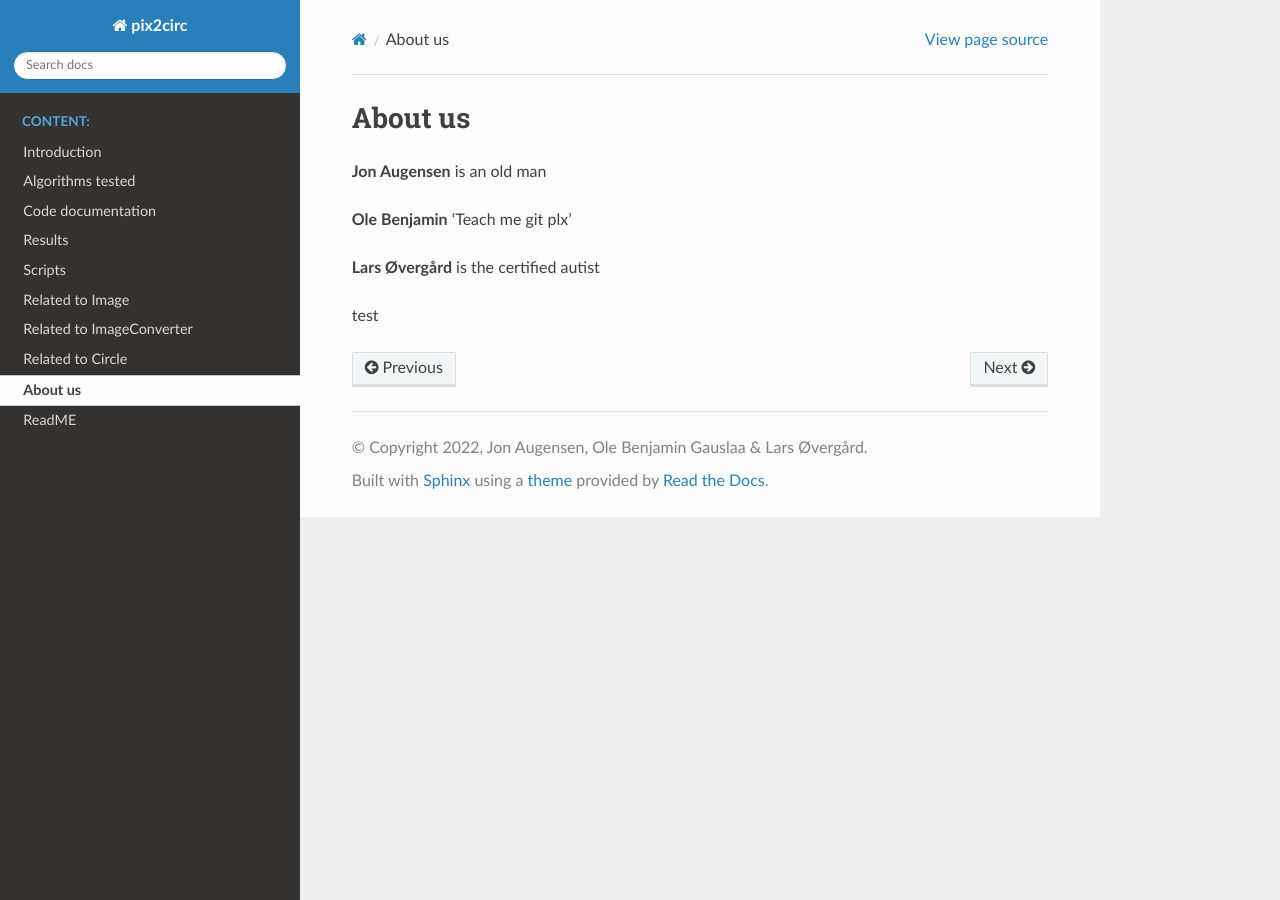
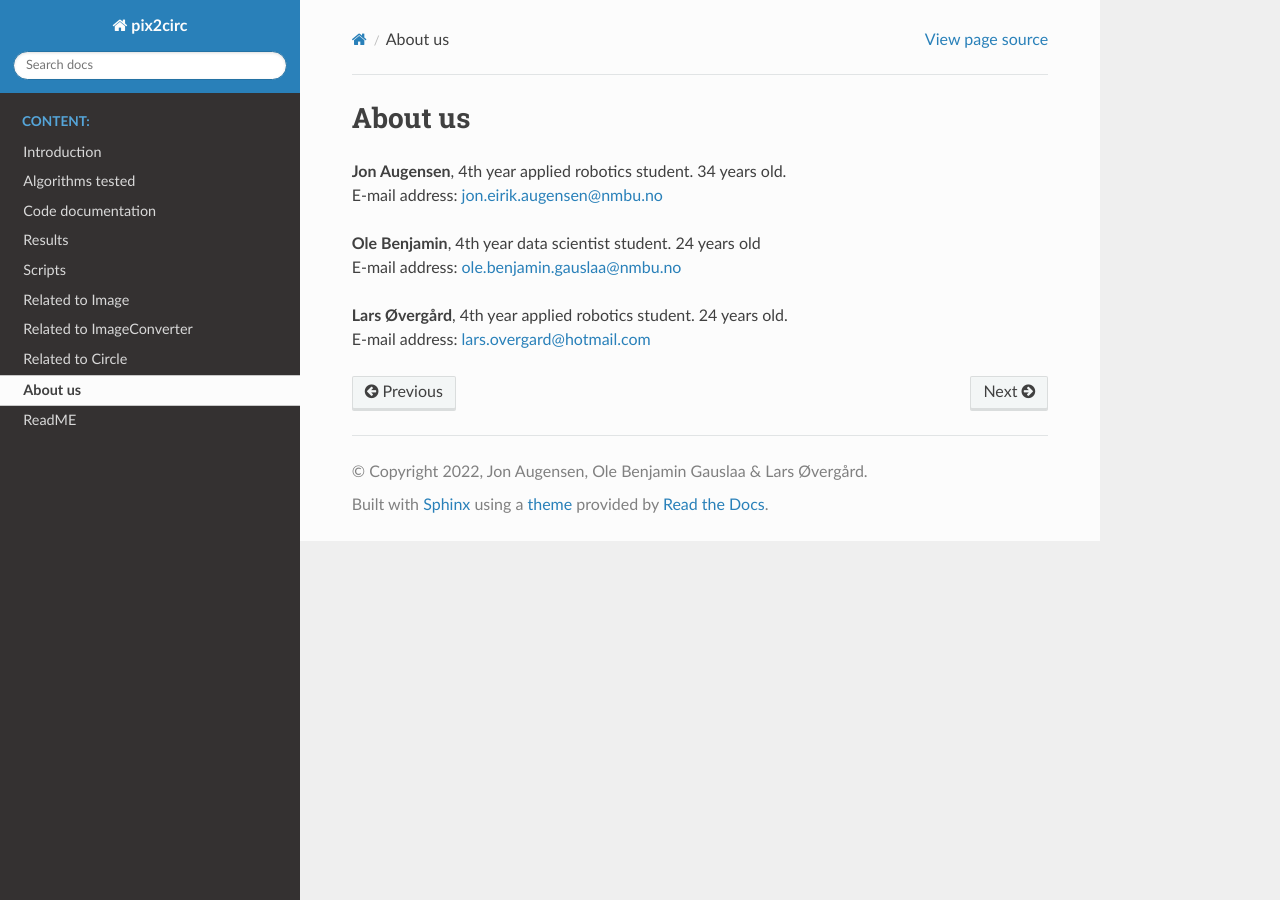
Before and after one commit to ubergard/pix2circ, a Sphinx documentation site: the page built from docs/about_us.rst, in a window 1280 px wide. Built offline with Sphinx 7.4.7 and the Read the Docs theme 2.0.0, drawn with Linux system fonts in a browser that asks for light colours.

```diff
--- a/docs/about_us.rst
+++ b/docs/about_us.rst
@@ -2,16 +2,15 @@ About us
 ==========
 
 
+**Jon Augensen**, 4th year applied robotics student. 34 years old.  |br|
+E-mail address: jon.eirik.augensen@nmbu.no
 
+**Ole Benjamin**, 4th year data scientist student.  24 years old |br|
+E-mail address: ole.benjamin.gauslaa@nmbu.no
 
-**Jon Augensen** is an old man |br|
+**Lars Øvergård**, 4th year applied robotics student. 24 years old. |br|
+E-mail address: lars.overgard@hotmail.com
 
-**Ole Benjamin** 'Teach me git plx' |br|
-
-
-**Lars Øvergård** is the certified autist |br|
-
-test
 
 .. |br| raw:: html
 
--- a/docs/index.rst
+++ b/docs/index.rst
@@ -16,6 +16,7 @@ Pixels to circles - Documentation by group 23
    results
    script
 
+
    about_us
    readme
 
```
Also changed, not shown: docs/introduction.rst (+3 -4 lines), docs/readme.rst (+5 -2 lines), 1 other file.
